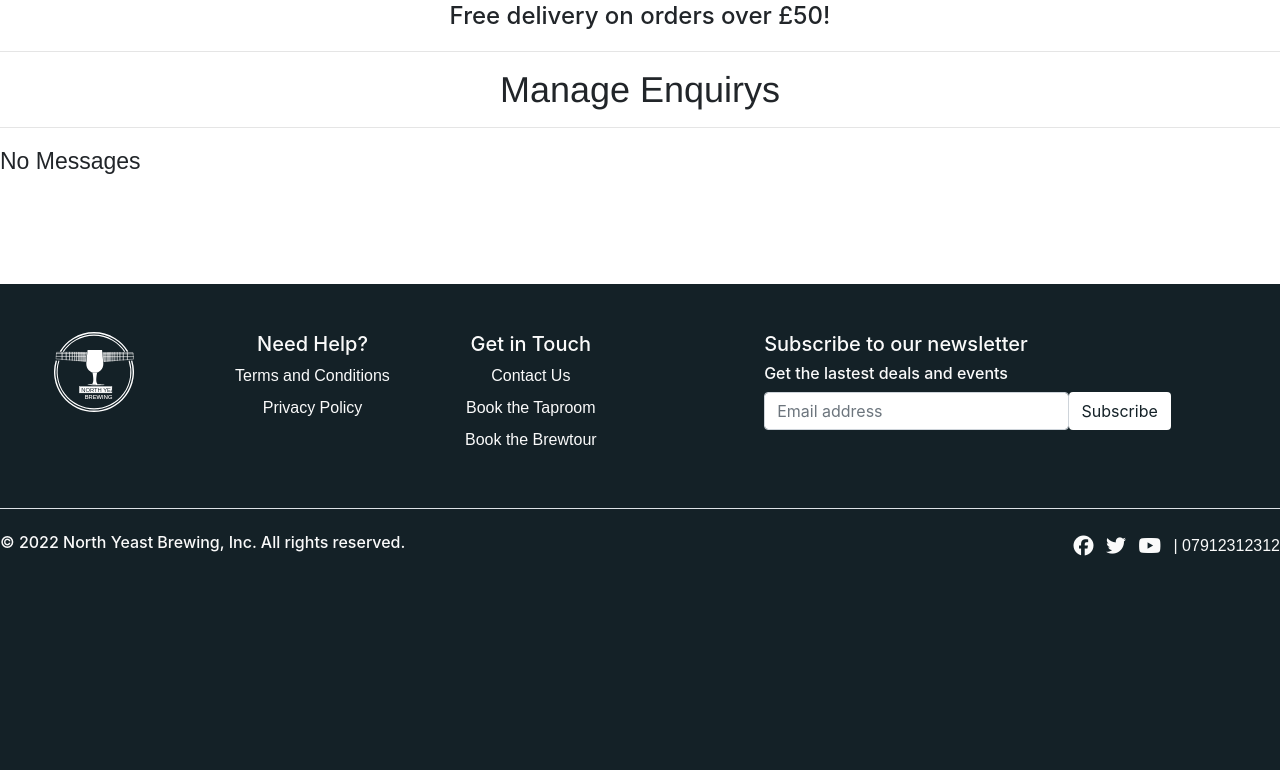
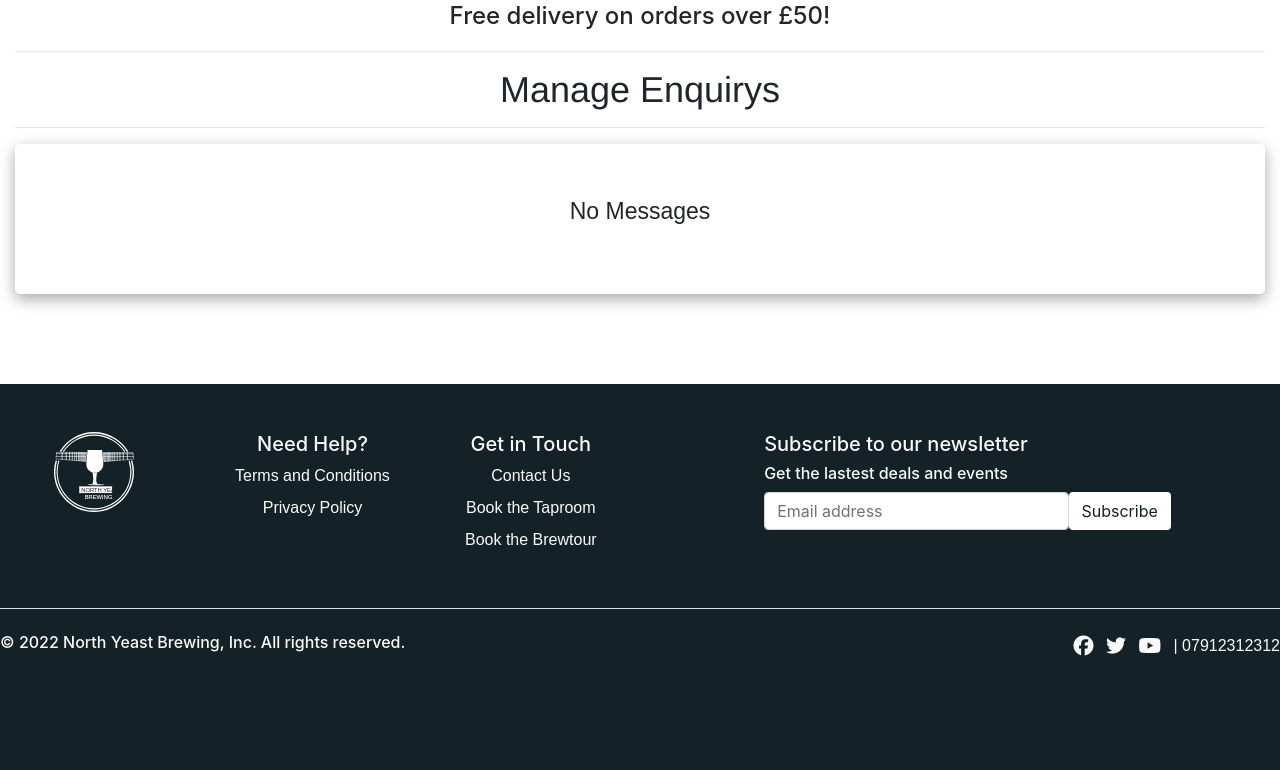
Before and after one commit to DeanDodds/milestoneproject4, a Django app: page /contact/messages/ in a window 1280 px wide. Shown: the part 208-978 px from the top of the page. Before the commit the page ends 764 px from the top, so only its background shows below. Run offline with Django 3.2, Linux system fonts and the light colour scheme; the visitor is signed in with stand-in values (Sample User, id 1); data that the repository does not hold is empty; some libraries are stand-ins or nearby versions.

Commit message:
styles added to booking and message templates

```diff
--- a/bookings/templates/bookings/bookings.html
+++ b/bookings/templates/bookings/bookings.html
@@ -59,8 +59,9 @@
                 <p>{{ booking.time }}</p>
             </div>
         </div>
+        {% endfor %}
     </div>
 
 </section>
-{% endfor %}
+
 {% endblock %}
--- a/contact/templates/contact/view_messages.html
+++ b/contact/templates/contact/view_messages.html
@@ -2,14 +2,14 @@
 {% load static %}
 
 {% block content %}
-<section class="conatiner">
+<section class="container-fluid">
     <hr>
     <div class="text-center">
         <h1>Manage Enquirys</h1>
     </div>
     <hr>
 
-    <div class="contacts-forms">
+    <div class="contact-forms">
         {% if user_messages %}
         {% for message in user_messages %}
         <div class="row">
@@ -30,8 +30,8 @@
             </div>
             <div class="col-2">
                 <small class="ml-3">
-                    <a
-                        href="mailto:{{ message.email }}?subject={{ message.subject }}&body=Dear {{ message.full_name }}">reply</a>
+                    <a href="mailto:{{ message.email }}?subject={{ message.subject }}&body=Dear {{ message.full_name }}"
+                        class="text-dark orange">reply</a>
                     |
                     <a class="text-danger" href="{% url 'delete_message' message.id %}">delete</a>
                 </small>
@@ -40,7 +40,7 @@
         {% endfor %}
         {% else %}
         <div class="row">
-            <div class="col-12">
+            <div class="col-12 text-center">
                 <p>No Messages</p>
             </div>
         </div>
--- a/contact/views.py
+++ b/contact/views.py
@@ -57,7 +57,6 @@ def delete_message(request, message_id):
     messages.success(request, "message deleted")
     message.delete()
     user_messages = Message.objects.all()
-
     context = {
         'user_messages': user_messages,
     }
--- a/templates/includes/mobile-nav.html
+++ b/templates/includes/mobile-nav.html
@@ -14,13 +14,14 @@
                 <p class="my-0">Search</p>
             </div>
         </a>
-        <div class="dropdown-menu border-0 w-100 p-3 rounded-0 my-0 white-text" aria-labelledby="mobile-search">
+        <div class="dropdown-menu border-0 w-100 p-3 rounded-0 my-0 white-text dark-background-color" class="dark-"
+            aria-labelledby="mobile-search">
             <form class="form" method="GET" action="{% url 'products' %}">
                 <div class="input-group w-100">
                     <input class="form-control border border-black rounded-0" type="text" name="q"
                         placeholder="Search our site">
                     <div class="input-group-append">
-                        <button class="form-control form-control btn btn-black border border-black rounded-0"
+                        <button class="form-control form-control btn btn-main-color border border-black rounded-0"
                             type="submit">
                             <span class="icon">
                                 <i class="fas fa-search"></i>
```
